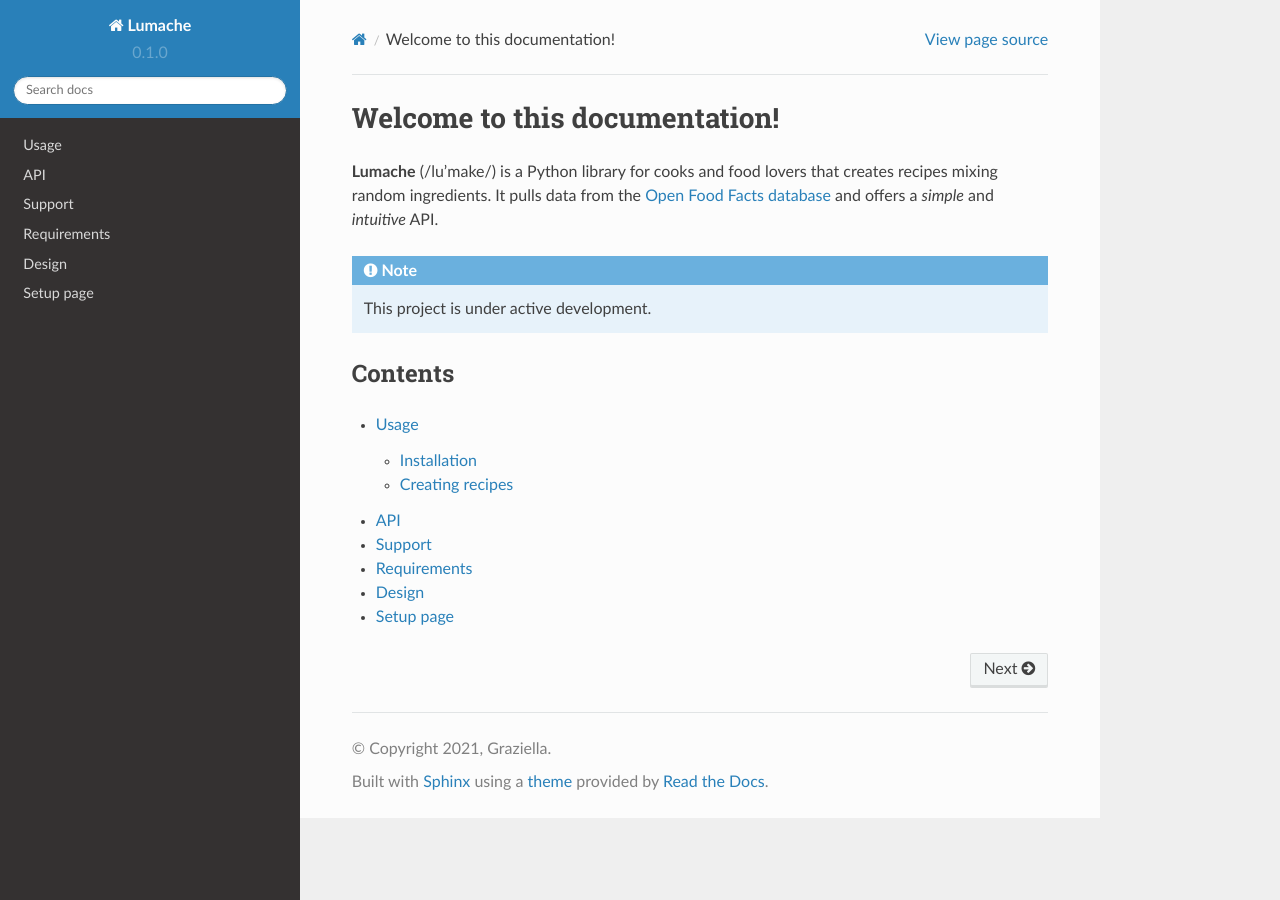
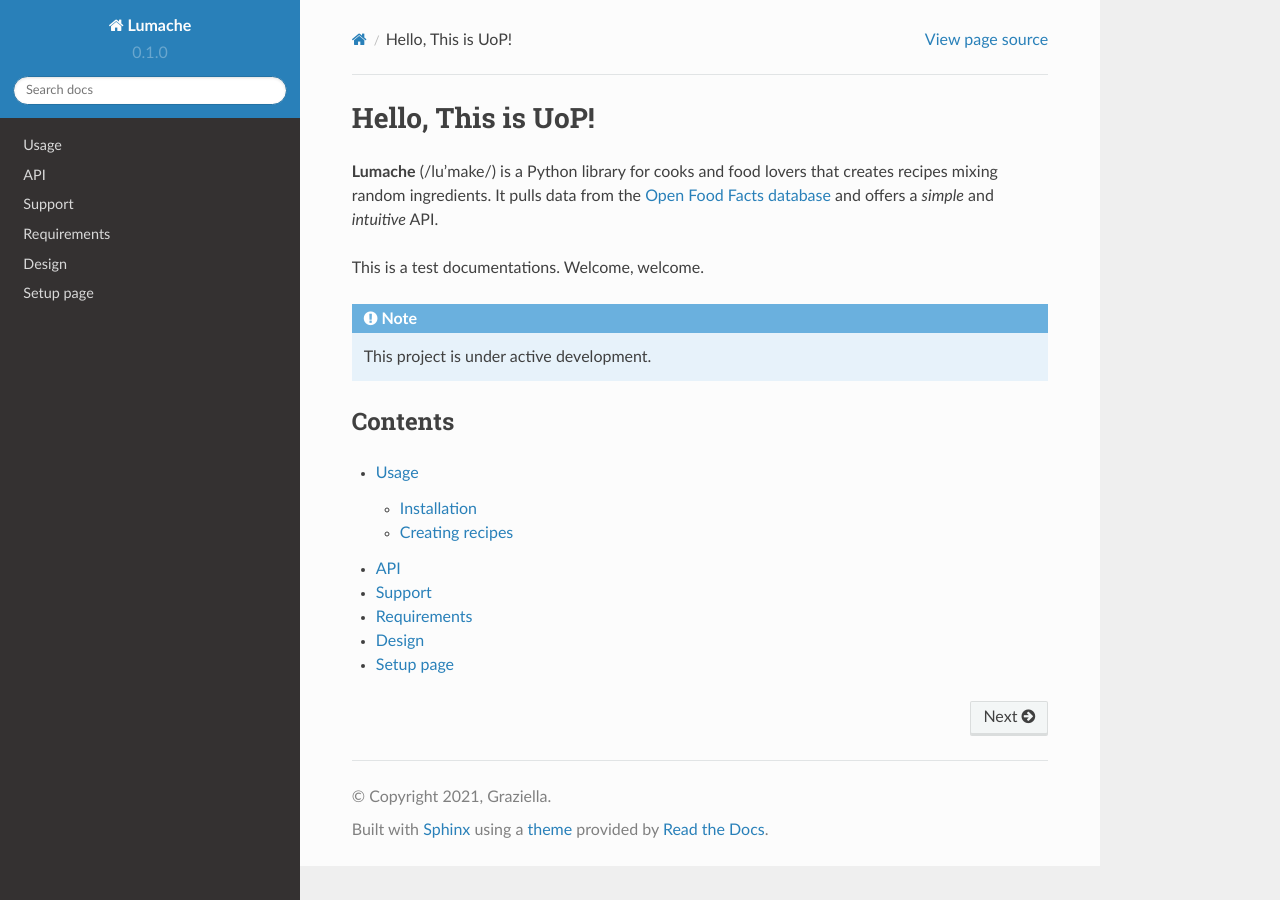
Before and after one commit to iacobcl/demoRTD24, a Sphinx documentation site: the page built from docs/source/index.rst, in a window 1280 px wide. Built offline with Sphinx 7.4.7 and the Read the Docs theme 2.0.0, drawn with Linux system fonts in a browser that asks for light colours.

Commit message:
Update index.rst

```diff
--- a/docs/source/index.rst
+++ b/docs/source/index.rst
@@ -1,10 +1,12 @@
-Welcome to this documentation!
+Hello, This is UoP!
 ===================================
 
 **Lumache** (/lu'make/) is a Python library for cooks and food lovers
 that creates recipes mixing random ingredients.
 It pulls data from the `Open Food Facts database <https://world.openfoodfacts.org/>`_
 and offers a *simple* and *intuitive* API.
+
+This is a test documentations. Welcome, welcome.
 
 .. note::
 
```
